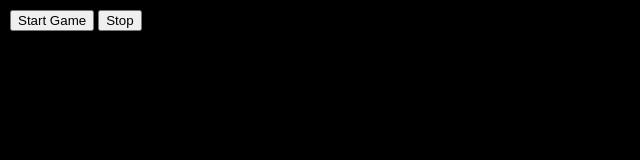
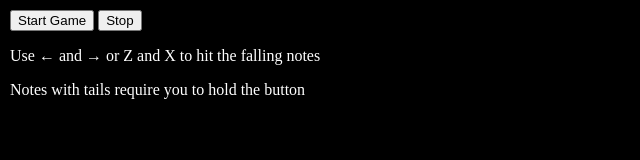
Before and after one commit to icemoss/deltarune-guitar, a website with bundled scripts: page index.html in a window 1280 px wide. Shown: the whole page, without its empty margins (0-640 px from the left). Built offline with nearby package versions, Linux system fonts and the light colour scheme.

Commit message:
Update instructions and header styling for clarity and visibility

```diff
--- a/index.html
+++ b/index.html
@@ -8,11 +8,12 @@
         <link href="styles.css" rel="stylesheet" />
     </head>
     <body>
-        <header id="header">
+        <header>
             <button id="start-button">Start Game</button>
             <button id="stop-button">Stop</button>
             <div id="instructions">
-                <p>Use ← and → arrow keys to play!</p>
+                <p>Use ← and → or Z and X to hit the falling notes</p>
+                <p>Notes with tails require you to hold the button</p>
             </div>
         </header>
         <main id="game-div">
--- a/styles.css
+++ b/styles.css
@@ -7,11 +7,12 @@ body, html {
     background-color: black;
 }
 
-#header {
+header {
     position: absolute;
     top: 10px;
     left: 10px;
     z-index: 10;
+    color: white;
 }
 
 #game-div {
```
